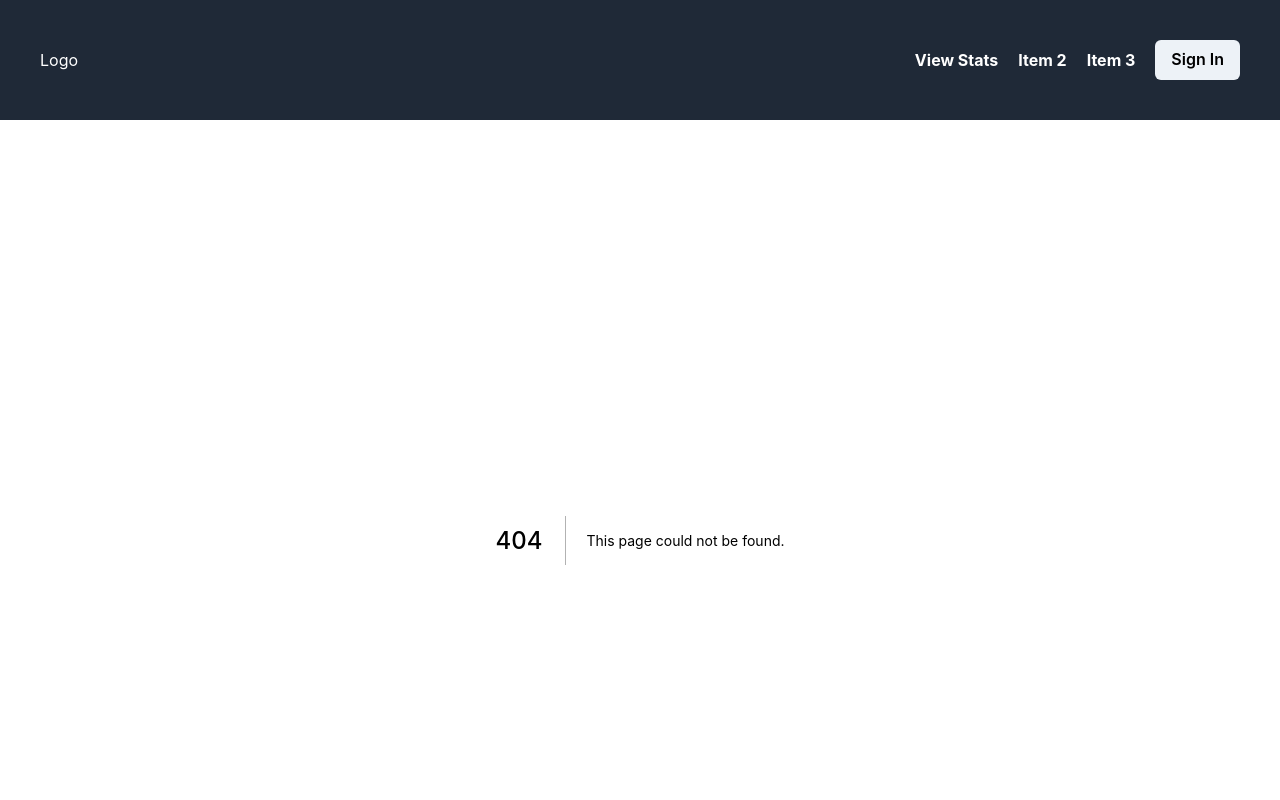
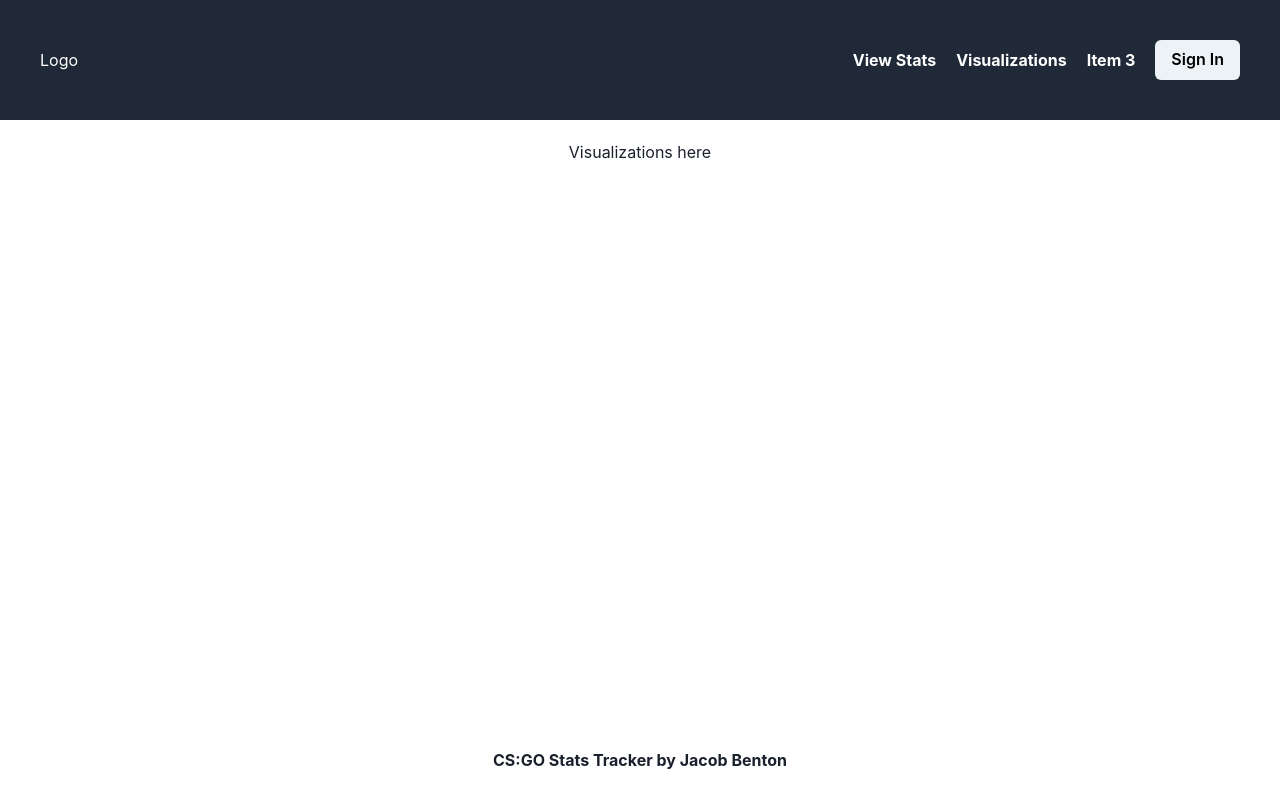
Before and after one commit to jsbento/CS-GO-Stats, a Next.js app: page /visualizations in a window 1280 px wide. Before the commit this address had no page. Shown: the top 800 px of the page. Built offline with nearby package versions, Linux system fonts and the light colour scheme.

Commit message:
Type updates, added blank visualizations page, changed home page to fit the app better

```diff
--- a/components/Dropdown.tsx
+++ /dev/null
@@ -1,5 +0,0 @@
-const Dropdown = () => {
-
-}
-
-export default Dropdown;
--- a/components/Logo.tsx
+++ b/components/Logo.tsx
@@ -1,6 +1,6 @@
 import React from 'react';
 
-const Logo = () => {
+const Logo:React.FC = () => {
   return (
     <div>Logo</div>
   );
--- a/components/NavBar.tsx
+++ b/components/NavBar.tsx
@@ -2,7 +2,7 @@ import { Button } from '@chakra-ui/react';
 import React from 'react';
 import Logo from './Logo';
 
-const NavBar = () => {
+const NavBar:React.FC = () => {
   return (
     <>
         <ul className='flex justify-end p-10 gap-5 items-center bg-gray-800 text-white mb-5'>
@@ -10,7 +10,9 @@ const NavBar = () => {
             <li className='hover:scale-105 font-bold'>
               <a href='/statistics'>View Stats</a>
             </li>
-            <li className='hover:scale-105 font-bold'>Item 2</li>
+            <li className='hover:scale-105 font-bold'>
+              <a href='/visualizations'>Visualizations</a>
+            </li>
             <li className='hover:scale-105 font-bold'>Item 3</li>
             <Button className='text-black'>Sign In</Button>
         </ul>
--- a/pages/api/mongo.ts
+++ b/pages/api/mongo.ts
@@ -9,8 +9,7 @@ export default async function handler(req:NextApiRequest, res:NextApiResponse) {
         const db = client.db();
         const statsCollection = db.collection("stats");
         if(req.method === "POST") {
-            const result = await statsCollection.insertOne(JSON.parse(req.body));
-            console.log(result);
+            await statsCollection.insertOne(JSON.parse(req.body));
             res.status(201).json("Data inserted successfully.");
         }
         else if(req.method === "GET") {
--- a/pages/index.tsx
+++ b/pages/index.tsx
@@ -18,19 +18,18 @@ const Home: NextPage = () => {
         </h1>
 
         <p className={styles.description}>
-          Get started by editing{' '}
-          <code className={styles.code}>pages/index.tsx</code>
+          Track your performance in CS:GO using data visualizations and tips!
         </p>
 
         <div className={styles.grid}>
-          <a href="https://nextjs.org/docs" className={styles.card}>
-            <h2>Documentation &rarr;</h2>
-            <p>Find in-depth information about Next.js features and API.</p>
+          <a href="/statistics" className={styles.card}>
+            <h2>Statistics &rarr;</h2>
+            <p>Fetch your most recent statistics and view statistics history.</p>
           </a>
 
-          <a href="https://nextjs.org/learn" className={styles.card}>
-            <h2>Learn &rarr;</h2>
-            <p>Learn about Next.js in an interactive course with quizzes!</p>
+          <a href="/visualizations" className={styles.card}>
+            <h2>Visualize &rarr;</h2>
+            <p>Visualize your statistics and track growth with graphs and other visualizations.</p>
           </a>
 
           <a
--- a/pages/statistics.tsx
+++ b/pages/statistics.tsx
@@ -3,6 +3,7 @@ import React, { useState } from "react";
 import { Stats } from "./api/cs";
 import * as yup from "yup";
 import StatsCard from "../components/StatsCard";
+import { NextPage } from "next";
 
 interface FormValues {
     username: string;
@@ -19,7 +20,7 @@ const CSNameScheme = yup.object().shape({
     username: yup.string().trim().required("Required")
 });
 
-const Statistics = () => {
+const Statistics: NextPage = () => {
     const [dataArr, setDataArr] = useState<ServerData[] | null>(null);
     const [loading, setLoad] = useState<boolean | null>(null);
     const initialValues:FormValues = {username: ""};
--- /dev/null
+++ b/pages/visualizations.tsx
@@ -0,0 +1,10 @@
+import { NextPage } from 'next';
+import React from 'react'
+
+const Visualizations: NextPage = () => {
+  return (
+    <div>Visualizations here</div>
+  );
+}
+
+export default Visualizations;
```
